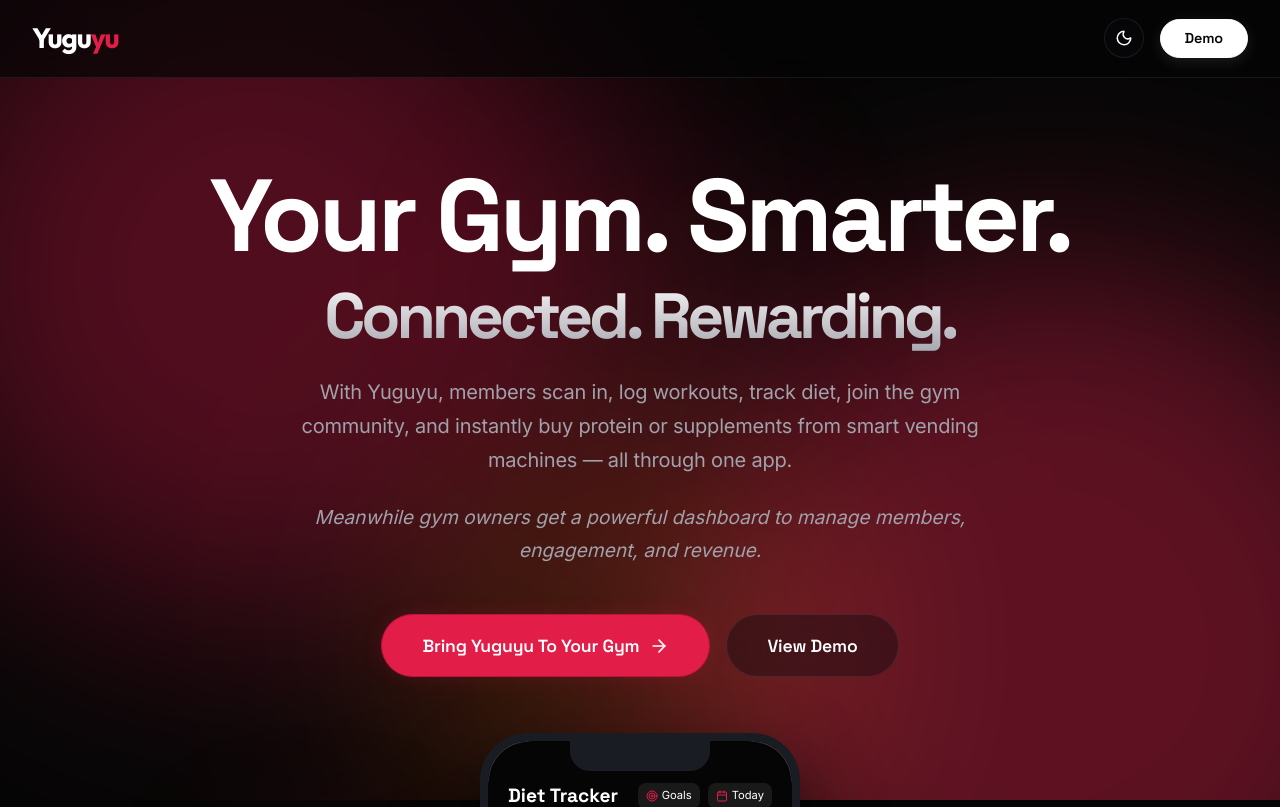
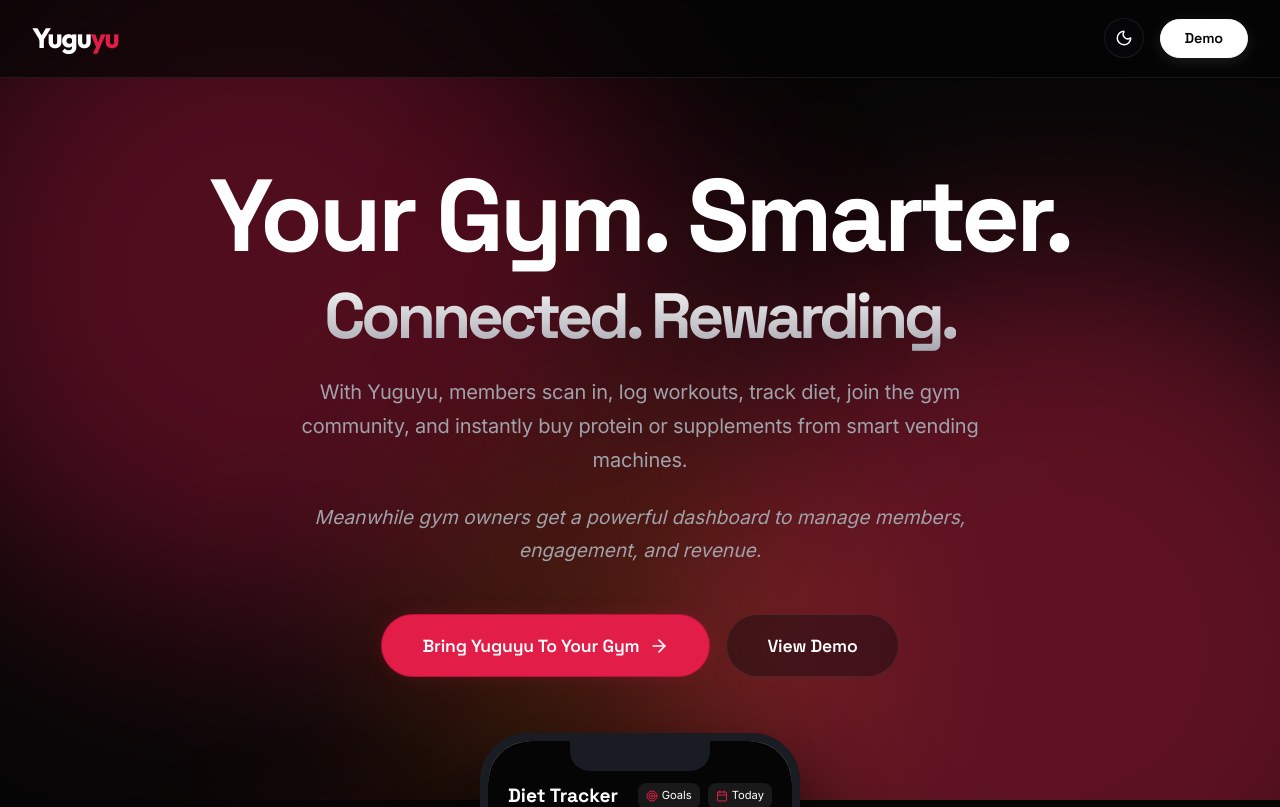
Before and after one commit to shubhamdnaik/yuguyu-premium, a React (Vite) app: page / in a window 1280 px wide. Shown: the top 807 px of the page. Built offline with nearby package versions, Linux system fonts and the light colour scheme; a web font is replaced by a local one.

Commit message:
fix: remove 'all through one app' from subheadline

```diff
--- a/src/App.jsx
+++ b/src/App.jsx
@@ -1069,7 +1069,7 @@
               transition={{ duration: 1, delay: 0.4 }}
               style={{ fontSize: '1.25rem', marginBottom: '1.5rem', maxWidth: '750px', margin: '0 auto 1.5rem auto', color: 'var(--text-secondary)', lineHeight: '1.7', letterSpacing: '-0.01em' }}
             >
-              With Yuguyu, members scan in, log workouts, track diet, join the gym community, and instantly buy protein or supplements from smart vending machines — all through one app.
+              With Yuguyu, members scan in, log workouts, track diet, join the gym community, and instantly buy protein or supplements from smart vending machines.
             </motion.p>
             <motion.p
               initial={{ opacity: 0 }}
```
